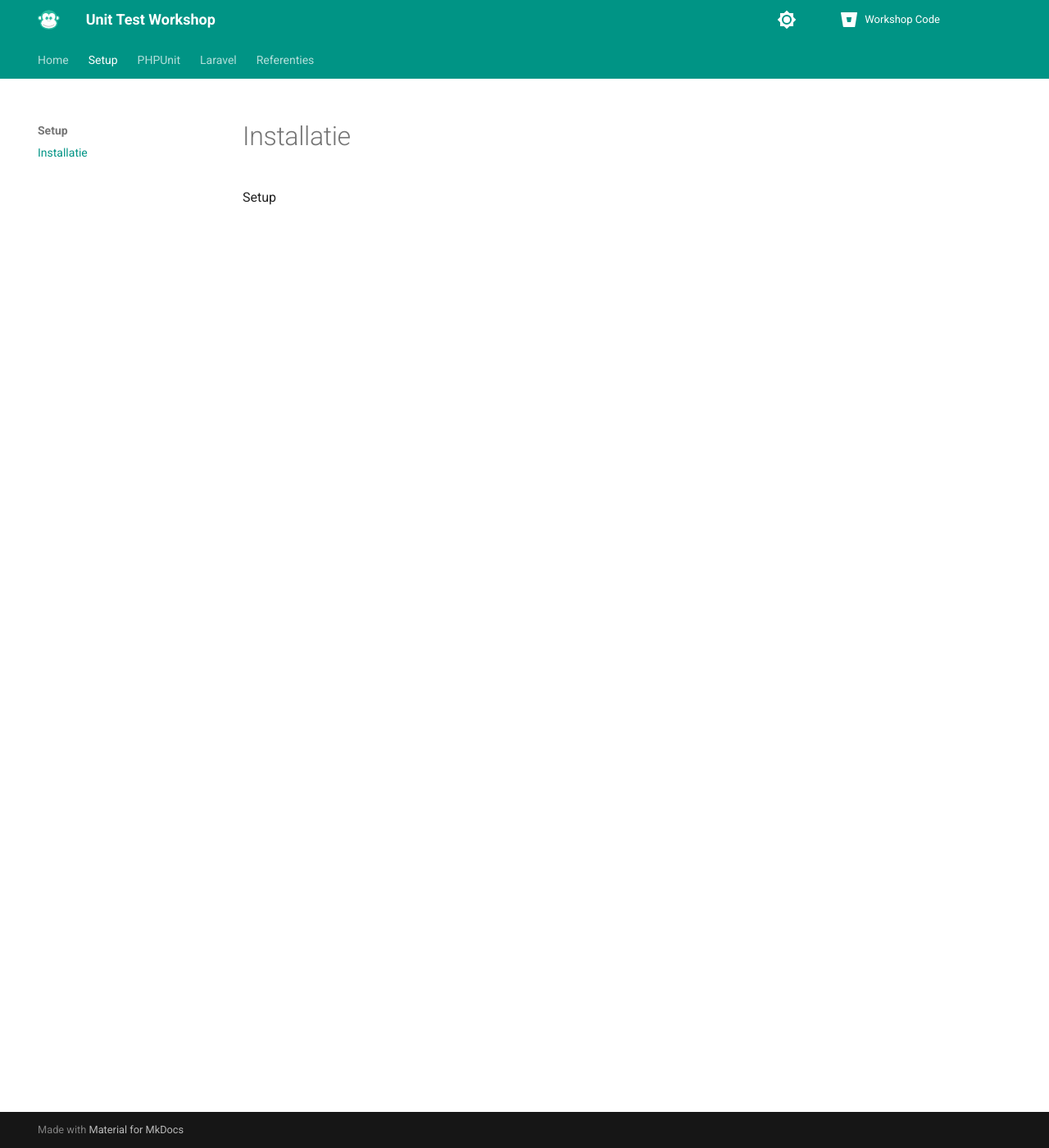
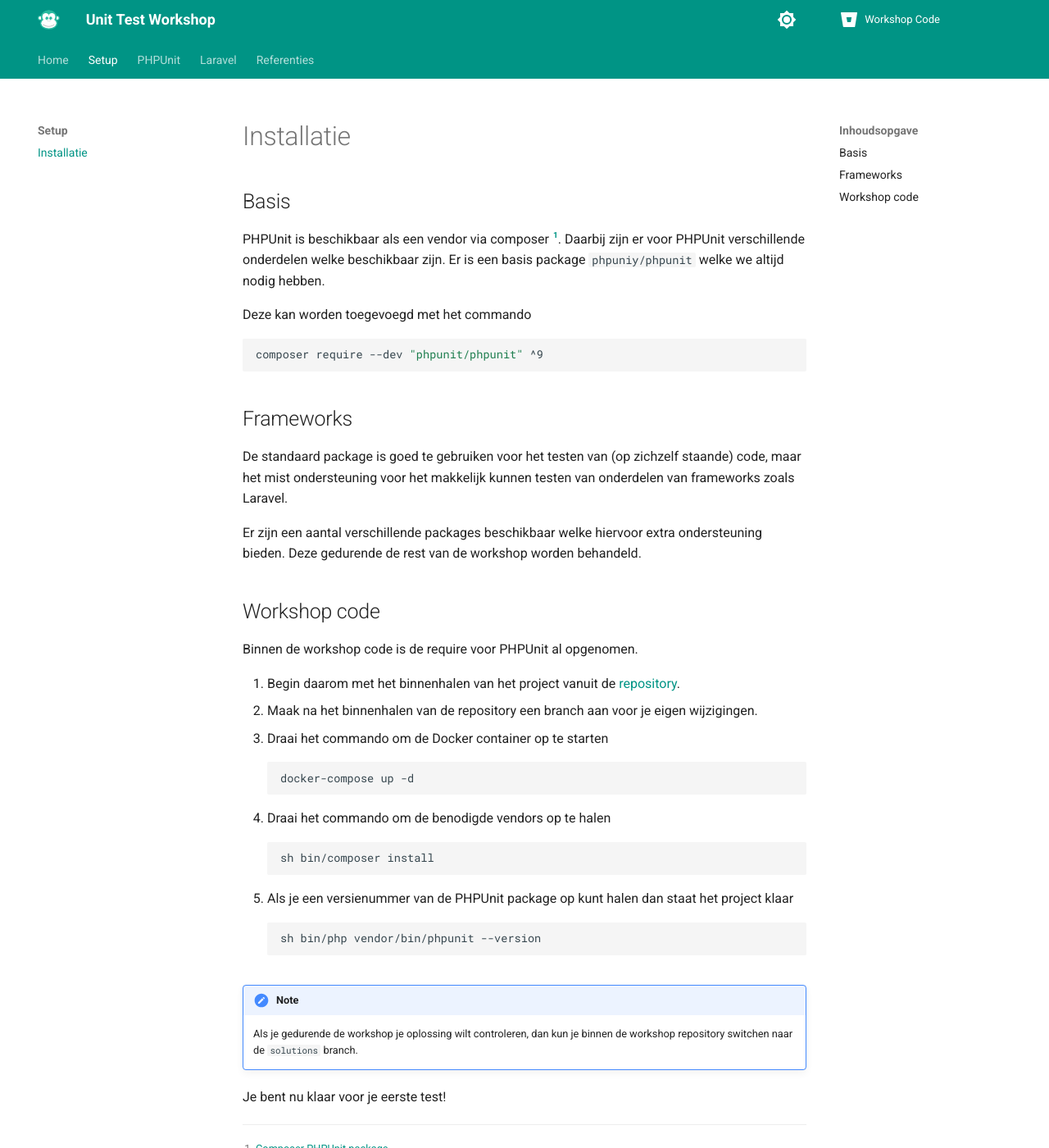
Before and after one commit to wimulkeman/symfony-unit-test-workshop-docs, an MkDocs documentation site: the page built from docs/tabs/Setup/installatie.md, in a window 1280 px wide and 1400 px high. Shown: the whole window at 82% size. Built offline with MkDocs 1.6.1 and Material for MkDocs 9.7.7, drawn with Linux system fonts in a browser that asks for light colours.

Commit message:
chore: describe project setup

````diff
--- a/docs/tabs/Setup/installatie.md
+++ b/docs/tabs/Setup/installatie.md
@@ -1 +1,48 @@
-Setup
+Installatie
+===========
+
+## Basis
+PHPUnit is beschikbaar als een vendor via composer [^composer].
+Daarbij zijn er voor PHPUnit verschillende onderdelen welke beschikbaar zijn.
+Er is een basis package `phpuniy/phpunit` welke we altijd nodig hebben.
+
+Deze kan worden toegevoegd met het commando
+
+``` shell
+composer require --dev "phpunit/phpunit" ^9
+```
+
+## Frameworks
+De standaard package is goed te gebruiken voor het testen van (op zichzelf staande)
+code, maar het mist ondersteuning voor het makkelijk kunnen testen van onderdelen van
+frameworks zoals Laravel.
+
+Er zijn een aantal verschillende packages beschikbaar welke hiervoor extra
+ondersteuning bieden. Deze gedurende de rest van de workshop worden behandeld.
+
+## Workshop code
+Binnen de workshop code is de require voor PHPUnit al opgenomen.
+
+1. Begin daarom met het binnenhalen van het project vanuit de
+[repository](https://bitbucket.org/assuradeurengilde/unit-testing-workshop){target="_blank""}.
+2. Maak na het binnenhalen van de repository een branch aan voor je eigen wijzigingen.
+3. Draai het commando om de Docker container op te starten
+```shell
+docker-compose up -d
+```
+4. Draai het commando om de benodigde vendors op te halen
+```shell
+sh bin/composer install
+```
+5. Als je een versienummer van de PHPUnit package op kunt halen dan staat het project klaar
+```shell
+sh bin/php vendor/bin/phpunit --version
+```
+
+!!! note
+    Als je gedurende de workshop je oplossing wilt controleren, dan kun je binnen
+    de workshop repository switchen naar de `solutions` branch.
+
+Je bent nu klaar voor je eerste test!
+
+[^composer]: [Composer PHPUnit package](https://packagist.org/packages/phpunit/phpunit){target="_blank""}
````
